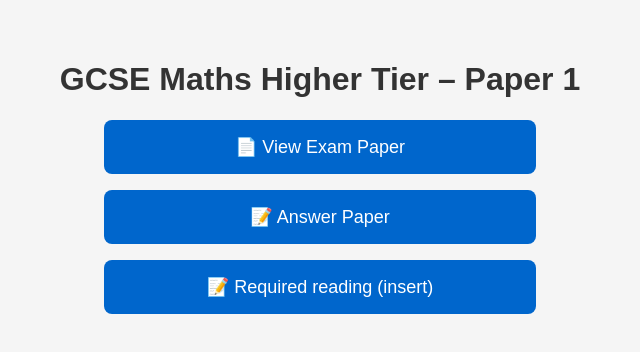
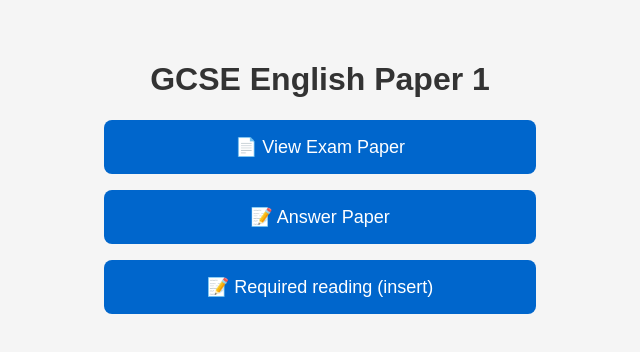
Before and after one commit to adil123786/exams123, a plain HTML site: page index.html in a window 1280 px wide. Shown: the whole page, without its empty margins (320-960 px from the left). Drawn offline with Linux system fonts and the light colour scheme.

Commit message:
Update index.html

```diff
--- a/index.html
+++ b/index.html
@@ -1,7 +1,7 @@
 <!DOCTYPE html>
 <html>
 <head>
-  <title>GCSE Maths Exam</title>
+  <title>GCSE English Examination</title>
   <style>
     body {
       font-family: sans-serif;
@@ -31,7 +31,7 @@
   </style>
 </head>
 <body>
-  <h1>GCSE Maths Higher Tier – Paper 1</h1>
+  <h1>GCSE English Paper 1</h1>
 
   <a href="qpaper.pdf" target="_blank" class="button">
     📄 View Exam Paper
```
